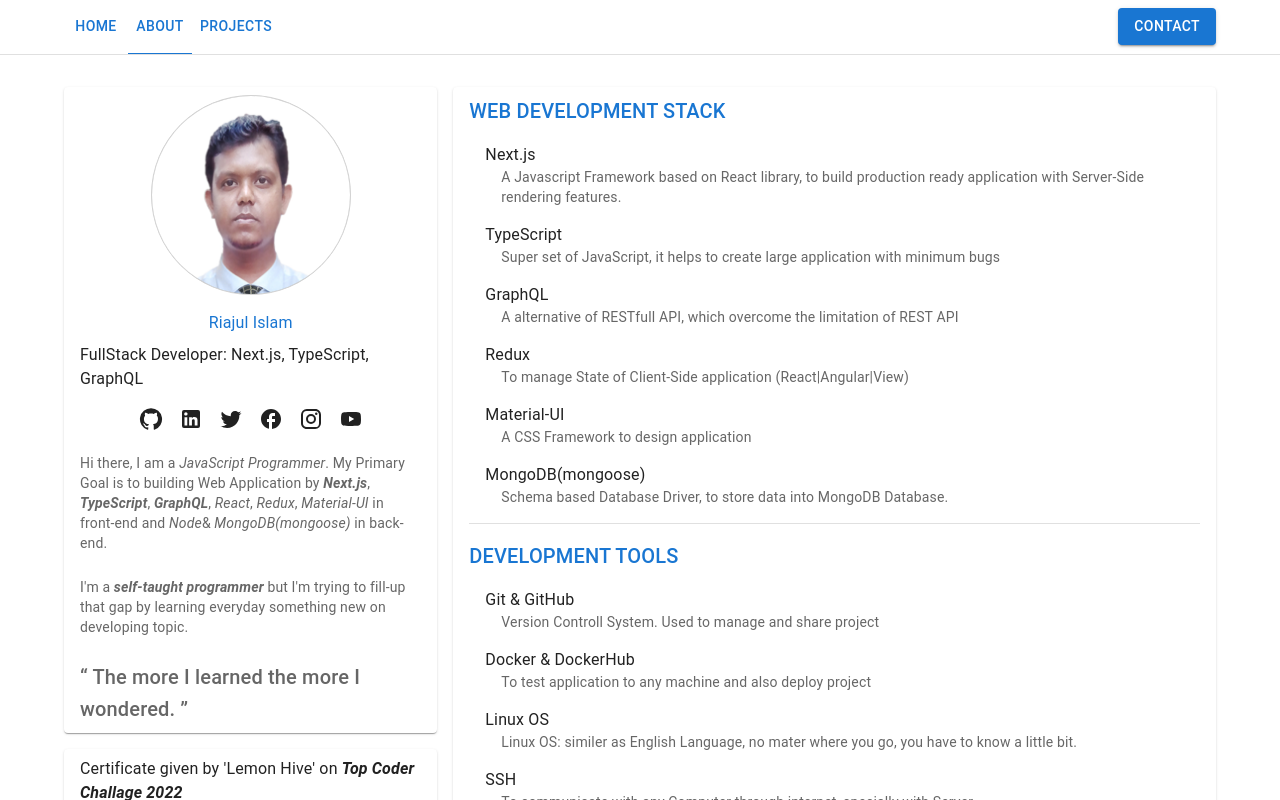
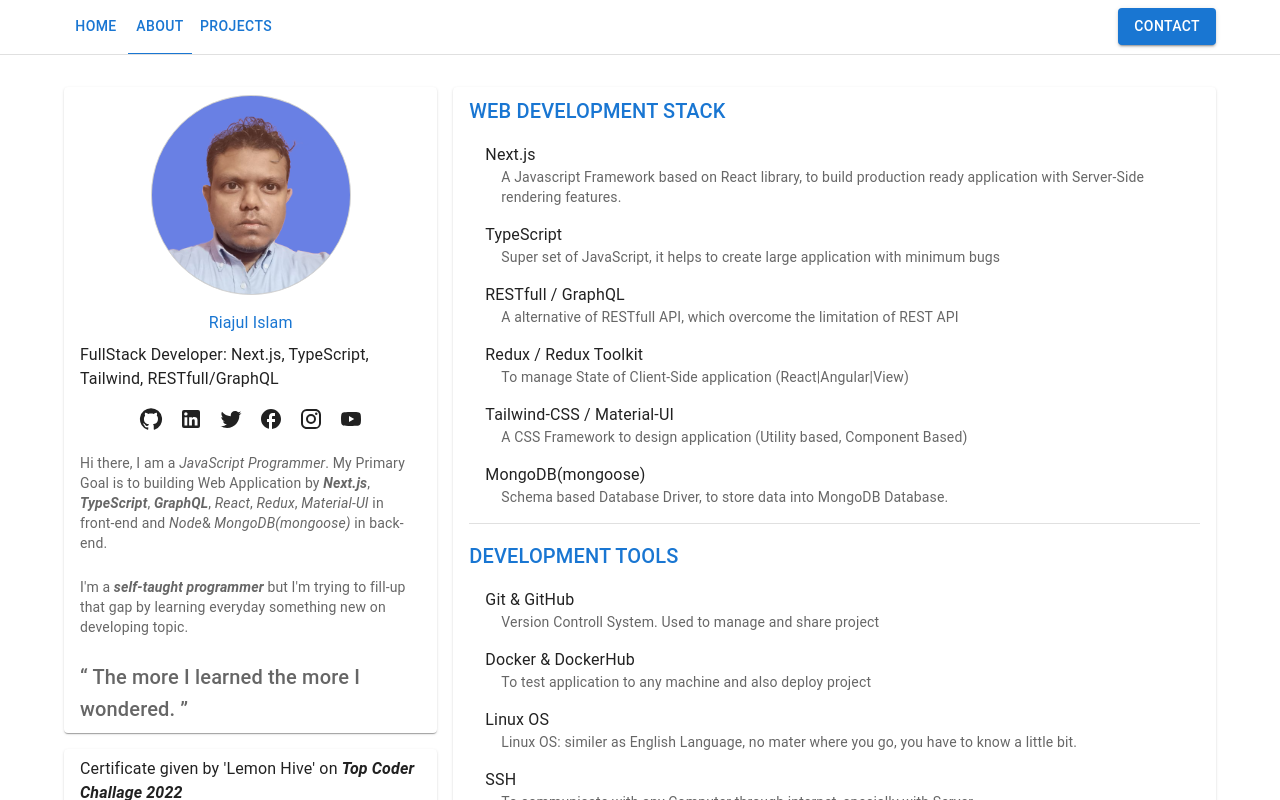
Before and after one commit to JavaScriptForEverything/portfolio, a Next.js app: page /about in a window 1280 px wide. Shown: the top 800 px of the page. Built offline with nearby package versions, Linux system fonts and the light colour scheme.

Commit message:
update about page

```diff
--- a/data/me.tsx
+++ b/data/me.tsx
@@ -27,16 +27,16 @@ export const webTechnologies = [
     description: 'Super set of JavaScript, it helps to create large application with minimum bugs'
   },
   {
-    title: 'GraphQL',
+    title: 'RESTfull / GraphQL',
     description: 'A alternative of RESTfull API, which overcome the limitation of REST API'
   },
   {
-    title: 'Redux',
+    title: 'Redux / Redux Toolkit',
     description: 'To manage State of Client-Side application (React|Angular|View)'
   },
   {
-    title: 'Material-UI',
-    description: 'A CSS Framework to design application'
+    title: 'Tailwind-CSS / Material-UI',
+    description: 'A CSS Framework to design application (Utility based, Component Based)'
   },
   {
     title: 'MongoDB(mongoose)',
--- a/pages/about.tsx
+++ b/pages/about.tsx
@@ -85,7 +85,7 @@ const About = () => {
 							<Image src='/images/avatar.png' alt='aboutAvatar' layout='fill'/>
 						</Avatar>
 						<Typography color='primary' sx={{ mt: 1 }} component='h2'>Riajul Islam</Typography>
-						<Typography component='h1'>FullStack Developer: Next.js, TypeScript, GraphQL</Typography>
+						<Typography component='h1'>FullStack Developer: Next.js, TypeScript, Tailwind, RESTfull/GraphQL</Typography>
 
 						<Box>
 						{ myData.socialMediaItems.map(({ label, Icon, path }) => (
```
Also changed, not shown: public/images/avatar.png, public/images/riaz.png (added).
